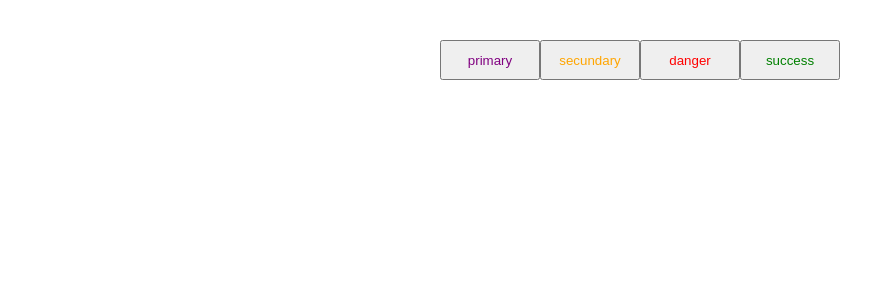
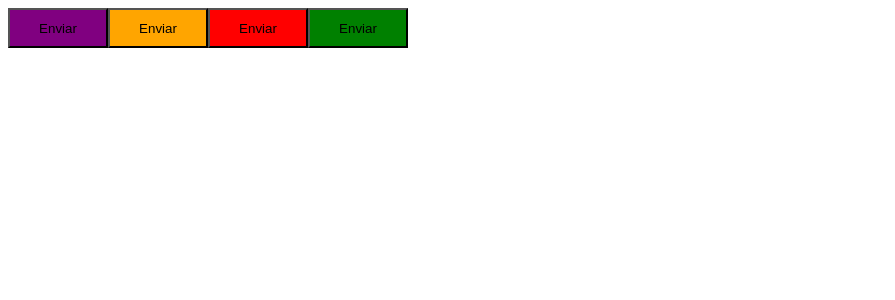
Before and after one commit to klenivingeri/pomodoro-proj2, a React (Vite) app: page / in a window 1280 px wide. Shown: the top 300 px of the page, without its empty margins (0-895 px from the left). Built offline with nearby package versions, Linux system fonts and the light colour scheme; the HTML template or start-up script is replaced by a standard one.

Commit message:
chore: Estrutura da aplicação - Styled Components

```diff
--- a/package.json
+++ b/package.json
@@ -11,11 +11,13 @@
   },
   "dependencies": {
     "react": "^18.2.0",
-    "react-dom": "^18.2.0"
+    "react-dom": "^18.2.0",
+    "styled-components": "^6.1.0"
   },
   "devDependencies": {
     "@types/react": "^18.2.15",
     "@types/react-dom": "^18.2.7",
+    "@types/styled-components": "^5.1.28",
     "@typescript-eslint/eslint-plugin": "^6.0.0",
     "@typescript-eslint/parser": "^6.0.0",
     "@vitejs/plugin-react-swc": "^3.3.2",
--- a/src/App.tsx
+++ b/src/App.tsx
@@ -1,14 +1,14 @@
-import './App.css'
+
 import { Button } from './components/Button'
 
 function App() {
 
   return (
     <>
-    <Button color="primary" />
-    <Button color="secundary" />
-    <Button color="danger" />
-    <Button color="success" />
+    <Button variant="primary" />
+    <Button variant="secundary" />
+    <Button variant="danger" />
+    <Button variant="success" />
     </>
   )
 }
--- a/src/components/Button.module.css
+++ /dev/null
@@ -1,20 +0,0 @@
-.button {
-    width: 100px;
-    height: 40px;
-}
-
-.primary {
-    color: purple
-}
-
-.secundary {
-    color: orange;
-}
-
-.danger {
-    color: red
-}
-
-.success {
-    color: green;
-}
--- /dev/null
+++ b/src/components/Button.styles.ts
@@ -0,0 +1,23 @@
+import styled, { css } from 'styled-components'
+
+export type ButtonVariant =  'primary' | 'secundary' | 'danger' | 'success';
+
+interface ButtonContainerProps {
+    variant: ButtonVariant
+}
+
+const buttonVariants = {
+    primary: 'purple',
+    secundary: 'orange',
+    danger: 'red',
+    success: 'green'
+}
+
+export const ButtonContainer = styled.button<ButtonContainerProps>`
+width: 100px;
+height: 40px;
+
+${props => {
+    return css`background-color: ${buttonVariants[props.variant]}`
+}}
+`
--- a/src/components/Button.tsx
+++ b/src/components/Button.tsx
@@ -1,9 +1,9 @@
-import styles from './Button.module.css'
+import { ButtonContainer, ButtonVariant } from './Button.styles';
 
 interface ButtonsProps {
-    color: 'primary' | 'secundary' | 'danger' | 'success';
+    variant?: ButtonVariant;
 }
 
-export const Button = ({ color = 'primary'}: ButtonsProps) => {
-    return <button className={`${styles.button} ${styles[color]}`}>{color}</button>
+export const Button = ({ variant = 'primary'}: ButtonsProps) => {
+    return <ButtonContainer variant={variant}>Enviar</ButtonContainer>
 }
--- /dev/null
+++ b/src/styles/themes/default.ts
@@ -0,0 +1,4 @@
+export const defaultTheme = {
+    primary: 'purple',
+    secondary: 'orange',
+}
```
Also changed, not shown: src/styles/style.ts (added), 1 other file (tests, documents, lock files or other folders).
